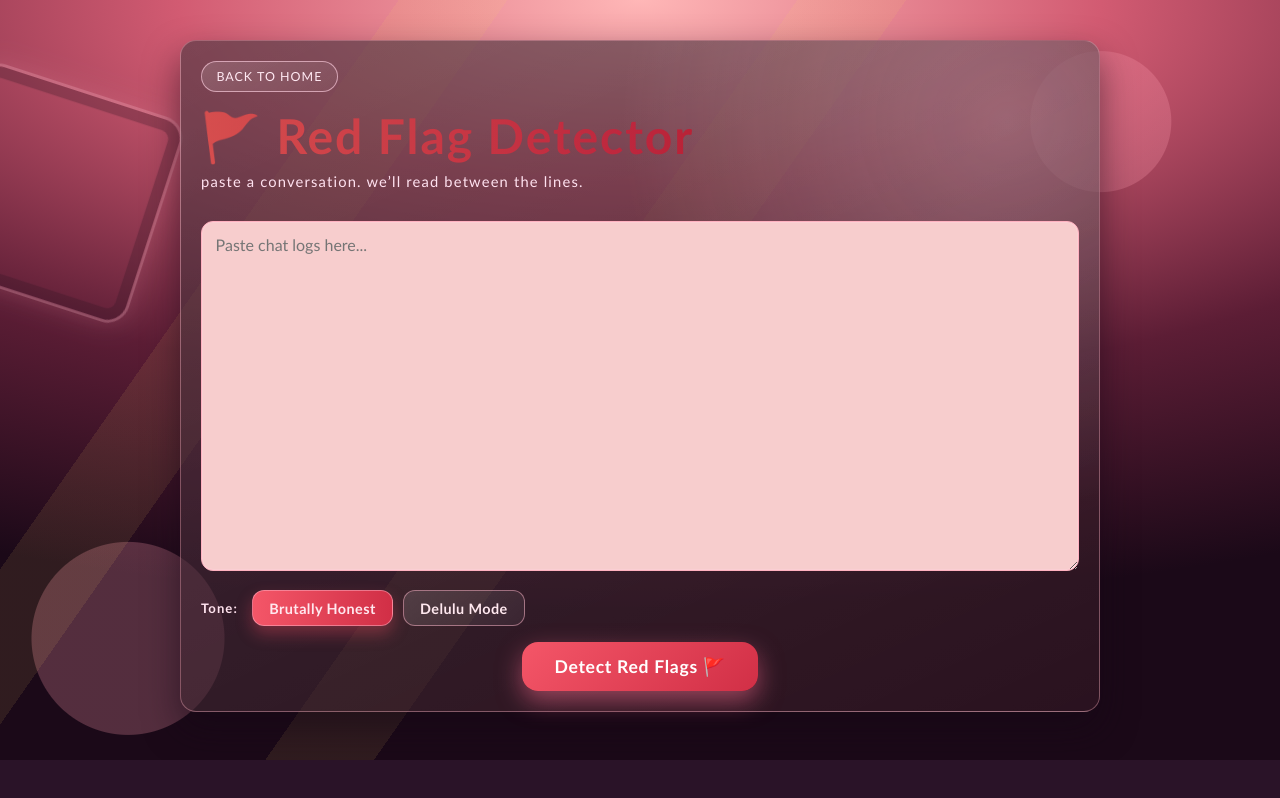
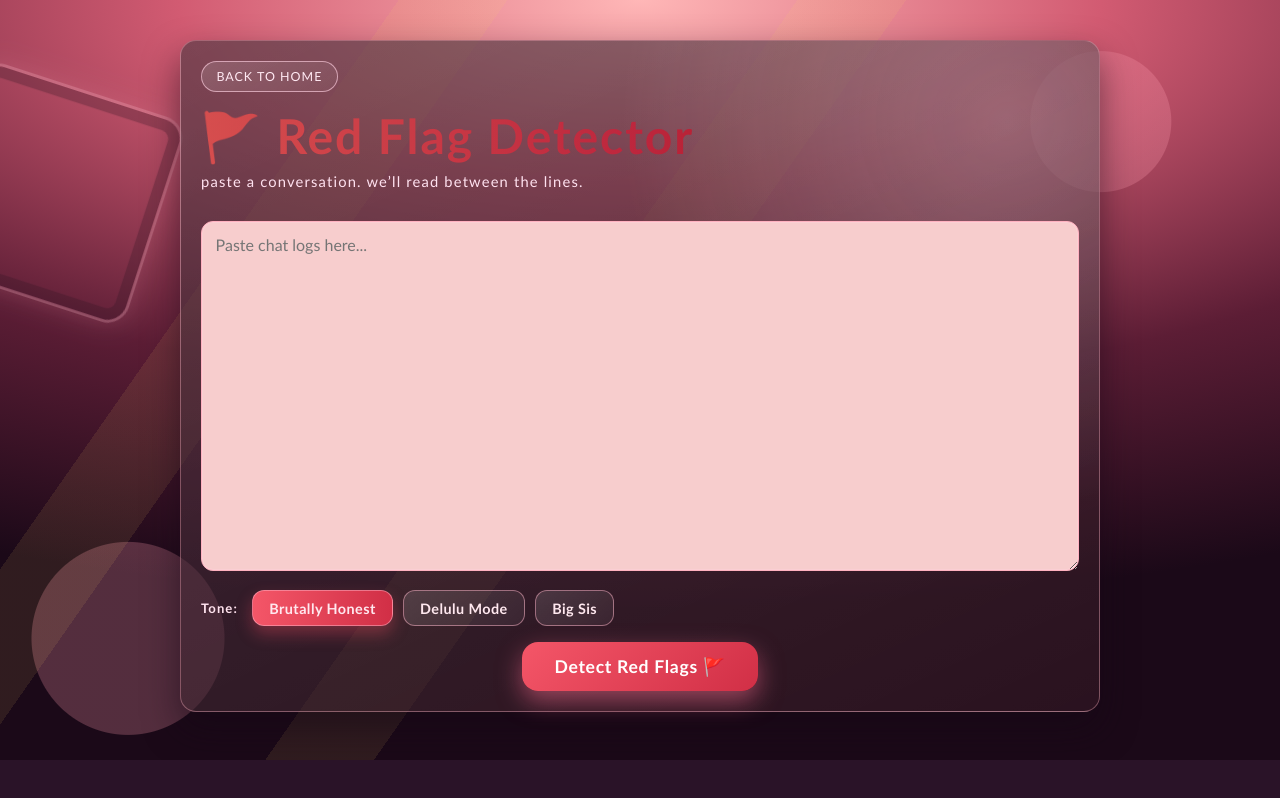
Before and after one commit to NataliiaLysenko/Flagrant, a React (Vite) app in the folder frontend/: page /redflag in a window 1280 px wide. Built offline with nearby package versions, Linux system fonts and the light colour scheme.

Commit message:
Add big_sis mode to red flag detector

```diff
--- a/frontend/src/pages/RedFlag.jsx
+++ b/frontend/src/pages/RedFlag.jsx
@@ -66,16 +66,27 @@ export default function RedFlag() {
         <div className="mode-row">
           <p className="mode-label">Tone:</p>
           <div className="mode-toggle-group">
-            {["honest", "delulu"].map(m => (
-              <button
-                key={m}
-                type="button"
-                onClick={() => setMode(m)}
-                className={`mode-toggle ${mode === m ? "is-active" : ""}`}
-              >
-                {m === "honest" ? "Brutally Honest" : "Delulu Mode"}
-              </button>
-            ))}
+            <button
+              type="button"
+              onClick={() => setMode("honest")}
+              className={`mode-toggle ${mode === "honest" ? "is-active" : ""}`}
+            >
+              Brutally Honest
+            </button>
+            <button
+              type="button"
+              onClick={() => setMode("delulu")}
+              className={`mode-toggle ${mode === "delulu" ? "is-active" : ""}`}
+            >
+              Delulu Mode
+            </button>
+            <button
+              type="button"
+              onClick={() => setMode("big_sis")}
+              className={`mode-toggle ${mode === "big_sis" ? "is-active" : ""}`}
+            >
+              Big Sis
+            </button>
           </div>
         </div>
 
```
